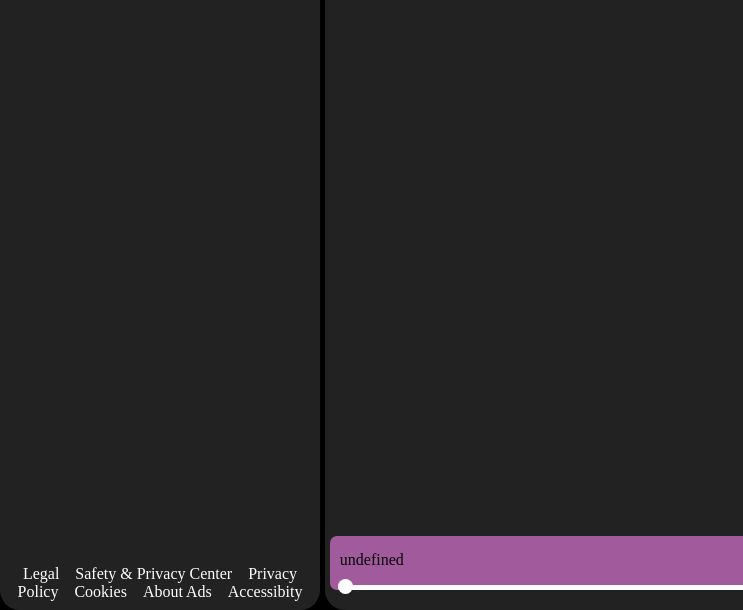
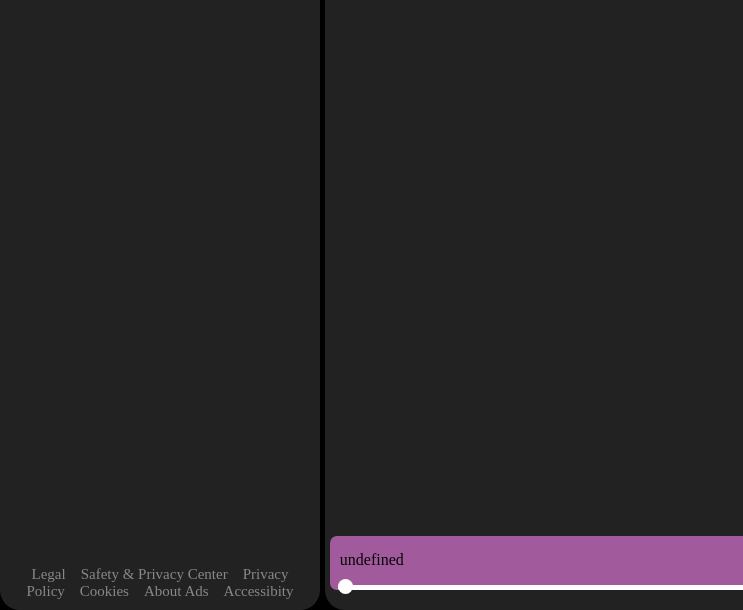
Before and after one commit to prisingh3551/Spotify-clone, a plain HTML site: page index.html in a window 1280 px wide. Shown: the part 190-800 px from the top of the page, 0-743 px from the left. Drawn offline with Linux system fonts and the light colour scheme; no server answers; files whose address does not match are found by name.

Commit message:
Update style.css
changed footer font and text-color

```diff
--- a/css/style.css
+++ b/css/style.css
@@ -118,6 +118,8 @@ body {
     display: flex;
     align-items: center;
     text-align: center;
+    font-size: 15px;
+    color: #888;
 }
 
 .songList ul {
```
